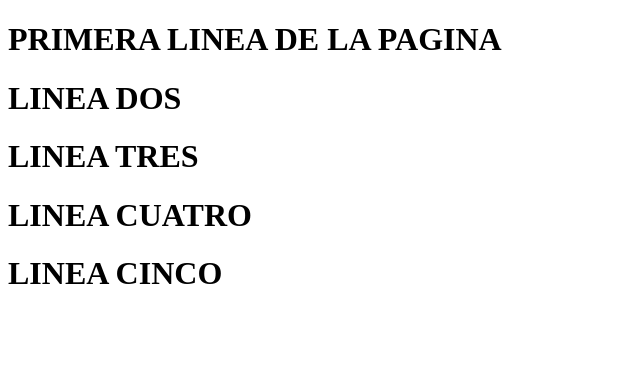
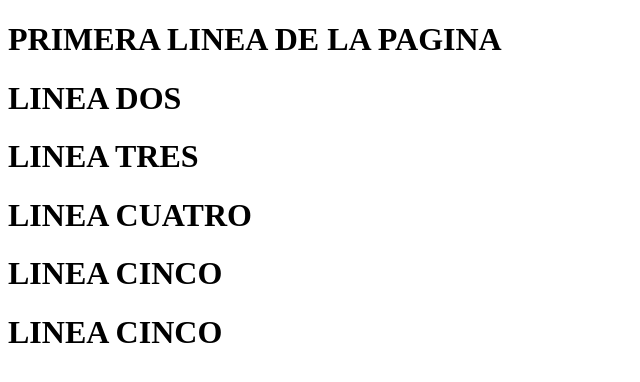
Before and after one commit to Zakhbarandica/buenaspracticas, a plain HTML site: page index.HTML in a window 1280 px wide. Shown: the whole page, without its empty margins (0-640 px from the left). Drawn offline with Linux system fonts and the light colour scheme.

Commit message:
Sexta linea

```diff
--- a/index.HTML
+++ b/index.HTML
@@ -11,5 +11,6 @@
     <H1>LINEA TRES<h1>
     <H1>LINEA CUATRO<h1>
     <H1>LINEA CINCO<h1>
+    <H1>LINEA CINCO<h1>
 </body>
 </html>
```
